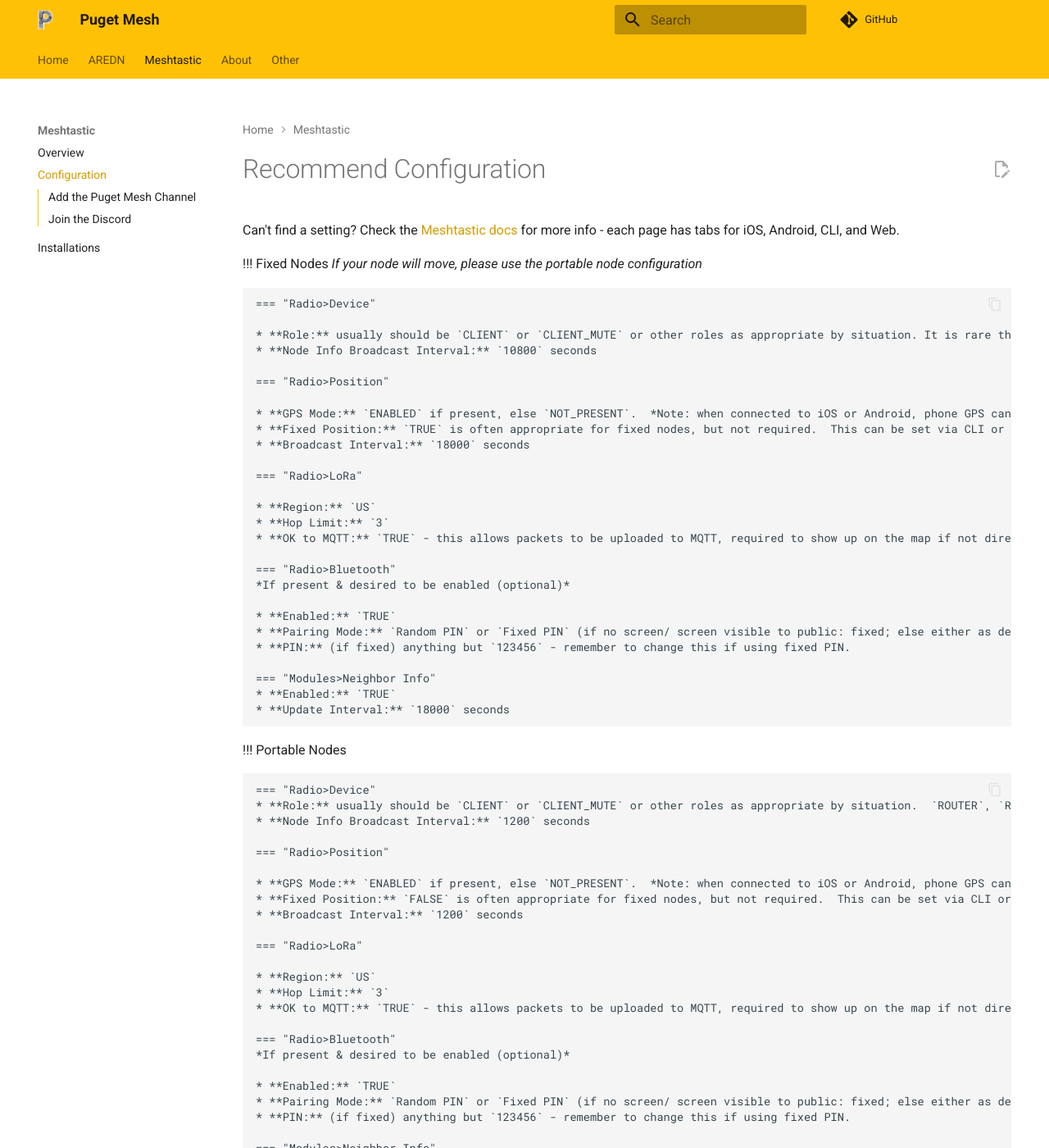
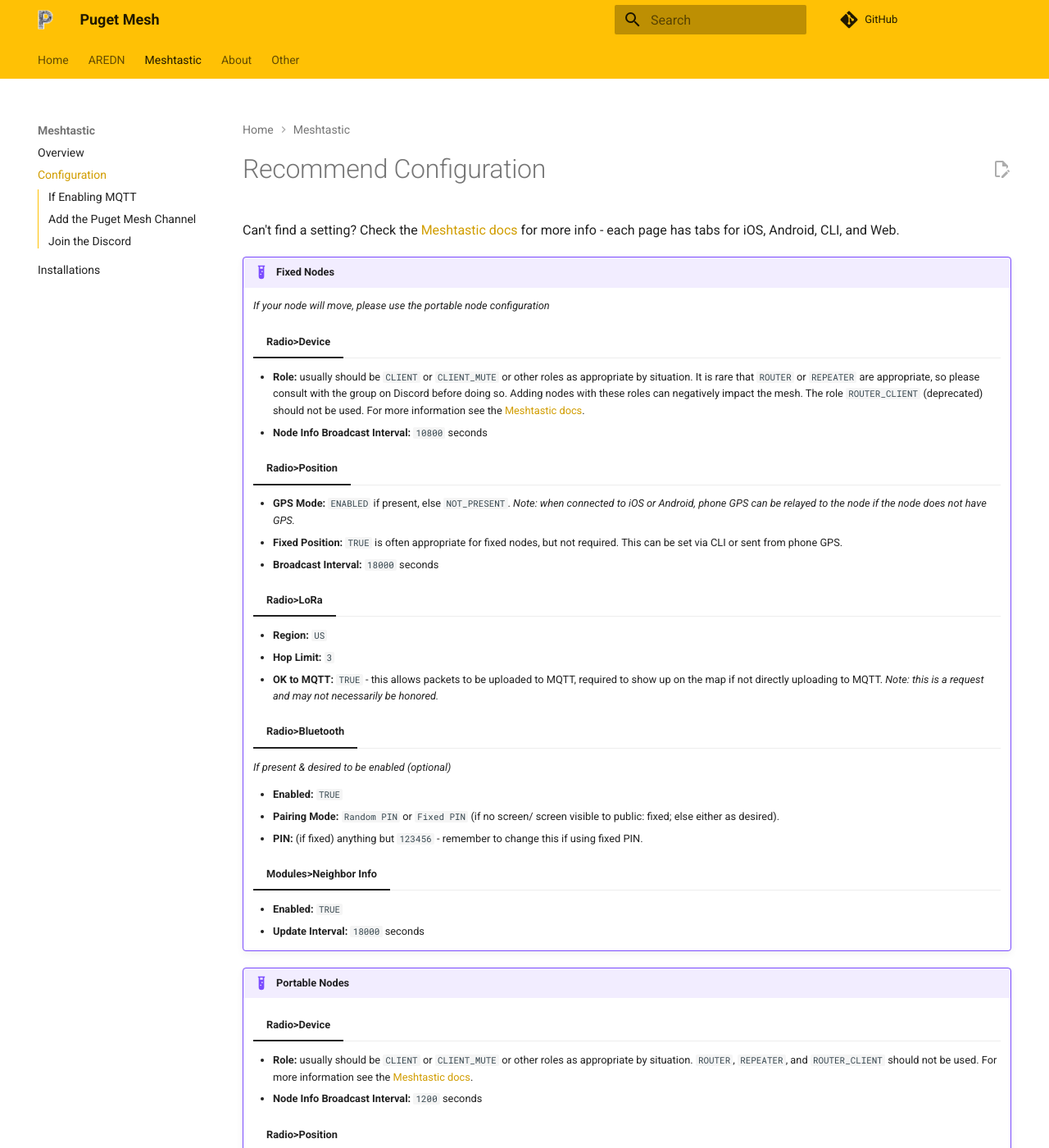
Before and after one commit to pugetmesh/pugetmesh.github.io, an MkDocs documentation site: the page built from docs/meshtastic/config.md, in a window 1280 px wide and 1400 px high. Shown: the whole window at 82% size. Built offline with MkDocs 1.6.1 and Material for MkDocs 9.7.7, drawn with Linux system fonts in a browser that asks for light colours; comment, search, counter and statistics services are not loaded; part of the change alters nothing that is shown; some of the changed text lies outside the part shown.

```diff
--- a/docs/meshtastic/config.md
+++ b/docs/meshtastic/config.md
@@ -1,7 +1,8 @@
 # Recommend Configuration
 Can't find a setting?  Check the [Meshtastic docs](https://meshtastic.org/docs/configuration/) for more info - each page has tabs for iOS, Android, CLI, and Web.
 
-!!! Fixed Nodes
+!!! example "Fixed Nodes"
+
     *If your node will move, please use the portable node configuration*
 
     === "Radio>Device"
@@ -32,7 +33,7 @@ Can't find a setting?  Check the [Meshtastic docs](https://meshtastic.org/docs/c
     * **Enabled:** `TRUE`
     * **Update Interval:** `18000` seconds
 
-!!! Portable Nodes
+!!! example "Portable Nodes"
 
     === "Radio>Device"
     * **Role:** usually should be `CLIENT` or `CLIENT_MUTE` or other roles as appropriate by situation.  `ROUTER`, `REPEATER`, and `ROUTER_CLIENT` should not be used. For more information see the [Meshtastic docs](https://meshtastic.org/docs/configuration/radio/device/#roles).
@@ -62,7 +63,7 @@ Can't find a setting?  Check the [Meshtastic docs](https://meshtastic.org/docs/c
 
     * **Enabled:** `FALSE`
 
-!!! Get on the Map
+!!! example "Get on the Map"
 
     === "Channels>Primary"
 
--- a/mkdocs.yml
+++ b/mkdocs.yml
@@ -36,6 +36,8 @@ markdown_extensions:
   - pymdownx.keys
   - pymdownx.mark
   - pymdownx.tilde
+  - admonition
+  - pymdownx.details
   - pymdownx.superfences
   - pymdownx.tabbed:
       alternate_style: true
```
